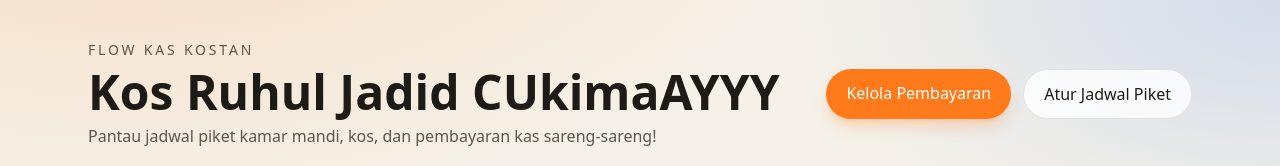
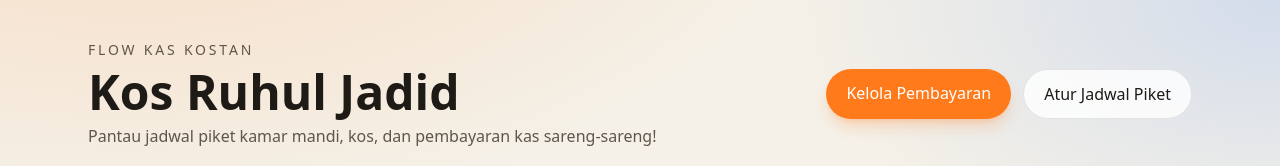
Before and after one commit to didimardiansyah/ruhul-jadid-app, a Next.js app: page / in a window 1280 px wide. Shown: the top 166 px of the page. Built offline with nearby package versions, Linux system fonts and the light colour scheme; no server answers; the database is empty.

Commit message:
Update page.js
delete ckm

```diff
--- a/app/page.js
+++ b/app/page.js
@@ -124,7 +124,7 @@ export default function Home() {
               Flow Kas Kostan
             </p>
             <h1 className="text-4xl md:text-5xl font-semibold mt-2">
-              Kos Ruhul Jadid CUkimaAYYY
+              Kos Ruhul Jadid
             </h1>
             <p className="text-[color:var(--muted)] mt-2 max-w-xl">
               Pantau jadwal piket kamar mandi, kos, dan pembayaran kas sareng-sareng!
```
